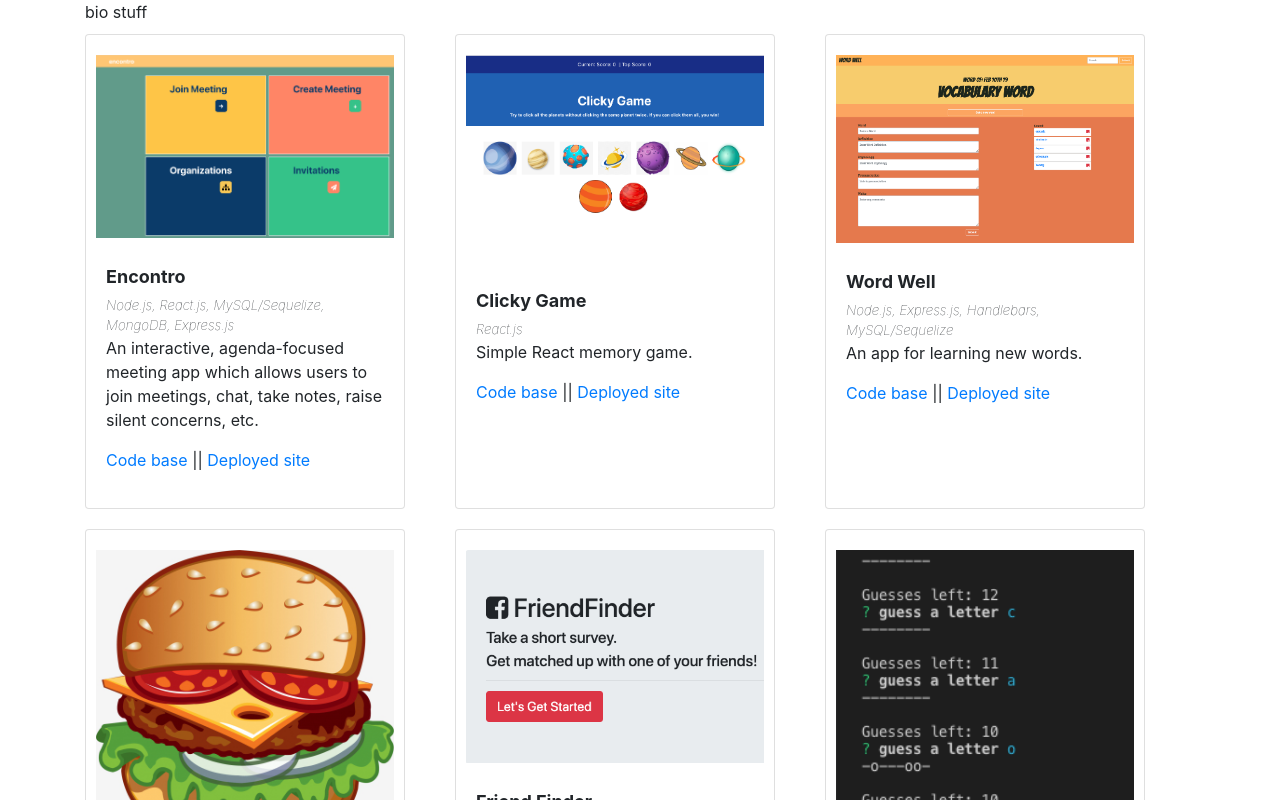
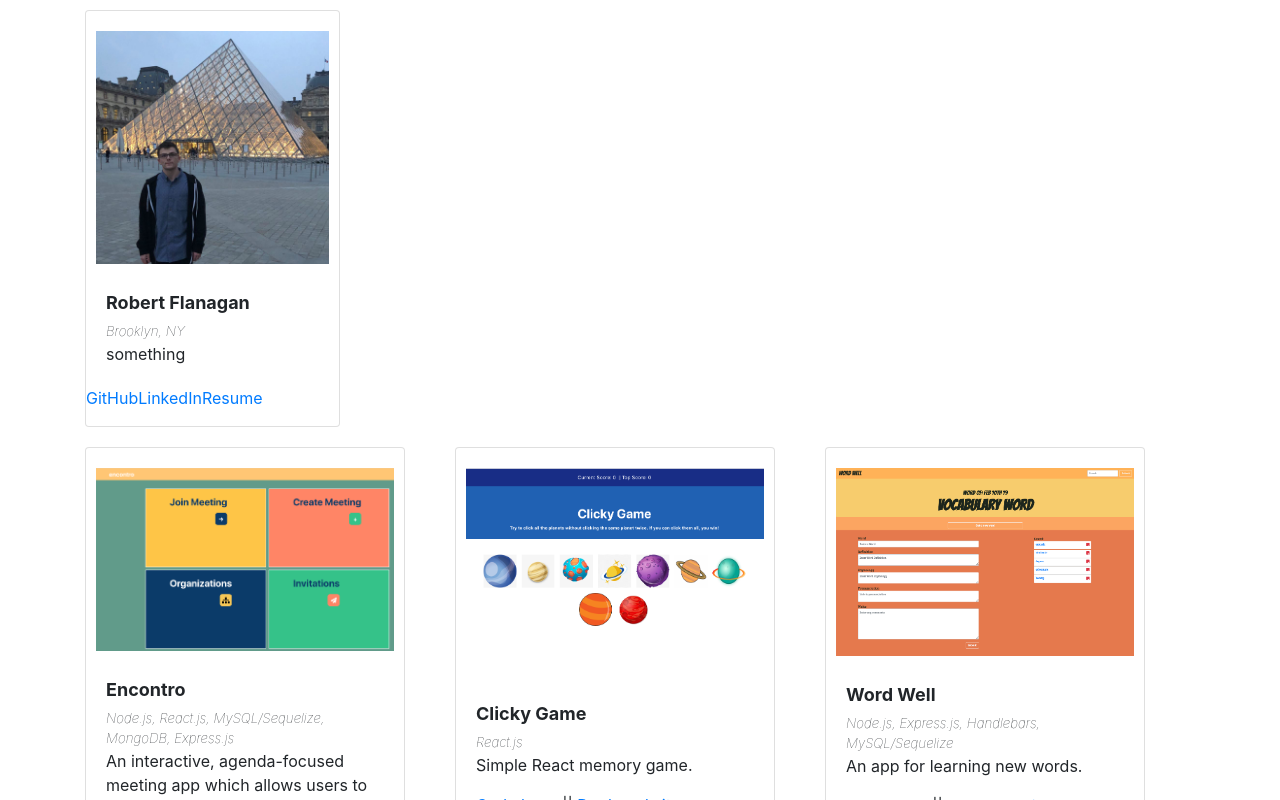
Before and after one commit to rjflanagan95/react-portfolio, a React (Create React App) app: page / in a window 1280 px wide. Shown: the top 800 px of the page. Built offline with nearby package versions, Linux system fonts and the light colour scheme.

Commit message:
filling out bio area

```diff
--- a/package.json
+++ b/package.json
@@ -2,8 +2,10 @@
   "name": "portfolio",
   "version": "0.1.0",
   "private": true,
+  "homepage": "https://rjflanagan95.github.io/react-portfolio/",
   "dependencies": {
     "bootstrap": "^4.3.1",
+    "gh-pages": "^2.0.1",
     "react": "^16.8.6",
     "react-dom": "^16.8.6",
     "react-scripts": "2.1.8",
@@ -13,7 +15,9 @@
     "start": "react-scripts start",
     "build": "react-scripts build",
     "test": "react-scripts test",
-    "eject": "react-scripts eject"
+    "eject": "react-scripts eject",
+    "predeploy": "npm run build",
+    "deploy": "gh-pages -d build"
   },
   "eslintConfig": {
     "extends": "react-app"
--- a/src/components/Main/index.js
+++ b/src/components/Main/index.js
@@ -1,19 +1,42 @@
 import React, { Component } from "react";
-import { Container, Row, Col } from "reactstrap";
+import { Container, Row, Col, Card, CardImg, CardBody, CardTitle, CardSubtitle, CardText } from "reactstrap";
 import PortfolioItem from "../PortfolioItem/index.js";
 import projects from "../../projects.json";
 import "./style.css";
 
 class Main extends Component {
   state = {
-    projects
+    projects,
+    bioImage: "../assets/cardimage.jpg",
+    personalGithub: "https://github.com/rjflanagan95",
+    linkedIn: "https://www.linkedin.com/in/robertjflanagan",
+    resume: "https://drive.google.com/file/d/1QxDjM5YNukcydPeyycHjcOuUW98j2Lcm/view?usp=sharing"
   }
 
   render() {
     return (
       <Container>
         <Row>
-          <Col xs="3">bio stuff</Col>
+          <Col xs="3">
+            <Card className="bioCard">
+              <CardImg className="bioImage" src={this.state.bioImage}/>
+              <CardBody className="bioBody">
+                <CardTitle className="bioTitle">Robert Flanagan</CardTitle>
+                <CardSubtitle className="bioContent">Brooklyn, NY</CardSubtitle>
+                <CardText className="bioText">something</CardText>
+              </CardBody>
+              <div className="bioLinks">
+                <p>
+                  <a href={this.state.personalGithub}>GitHub</a>
+                  <a href={this.state.linkedIn}>LinkedIn</a>
+                  <a href={this.state.resume}>Resume</a>
+                </p>
+                {/* <a href="https://github.com/rjflanagan95">GitHub <img src="assets/githubicon.png" alt="GitHub icon" style="height: 17px;"/>
+                <a href="https://www.linkedin.com/in/robertjflanagan">LinkedIn <img src="assets/linkedinicon.png" alt="LinkedIn icon" style="height:17px;"/>
+                <a href="https://drive.google.com/file/d/1QxDjM5YNukcydPeyycHjcOuUW98j2Lcm/view?usp=sharing">Resume</a> */}
+              </div>
+            </Card>
+          </Col>
           <Col className="portfolioArea">
             {this.state.projects.map((val, index) =>
               <PortfolioItem className="portfolioItem" key={index} title={val.title} subtitle={val.subtitle} text={val.text} githubLink={val.githubLink} hostLink={val.hostLink} image={val.image}/>
--- a/src/components/Main/style.css
+++ b/src/components/Main/style.css
@@ -6,3 +6,35 @@
 .portfolioItem {
 
 }
+
+.bioCard {
+    margin: 10px 0 10px 0;
+    /* width: 15rem; */
+}
+
+.bioImage {
+    padding: 20px 10px 5px 10px;
+}
+
+.bioBody {
+
+}
+
+.bioTitle {
+    font-weight: bold;
+    font-size: large;
+}
+
+.bioContent {
+    font-style: italic;
+    font-weight: lighter;
+    font-size: smaller;
+}
+
+.bioText {
+
+}
+
+.bioLinks {
+
+}
--- a/src/components/PortfolioItem/index.js
+++ b/src/components/PortfolioItem/index.js
@@ -23,12 +23,12 @@ class PortfolioItem extends Component {
       cardLinks = <p><a href={this.state.githubLink}>Code base</a> || <a href={this.state.hostLink}>Deployed site</a></p>
     }
     return (
-      <Card className="portfolioCard">
-        <CardImg className="cardImage" src={this.state.image}/>
-        <CardBody className="cardBody">
+      <Card className="projectCard">
+        <CardImg className="projectImage" src={this.state.image}/>
+        <CardBody className="projectBody">
           <CardTitle className="projectTitle">{this.state.title}</CardTitle>
           <CardSubtitle className="projectTech">{this.state.subtitle}</CardSubtitle>
-          <CardText className="projectDesc">{this.state.text}</CardText>
+          <CardText className="projectText">{this.state.text}</CardText>
           <div className="projectLinks">{cardLinks}</div>
         </CardBody>
       </Card>
--- a/src/components/PortfolioItem/style.css
+++ b/src/components/PortfolioItem/style.css
@@ -1,13 +1,13 @@
-.portfolioCard {
+.projectCard {
     margin: 10px 0 10px 0;
     width: 20rem;
 }
 
-.cardImage {
+.projectImage {
     padding: 20px 10px 5px 10px;
 }
 
-.cardBody {
+.projectBody {
 
 }
 
@@ -22,7 +22,7 @@
     font-size: smaller;
 }
 
-.projectDesc {
+.projectText {
 
 }
 
```
Also changed, not shown: 1 other file (tests, documents, lock files or other folders).
